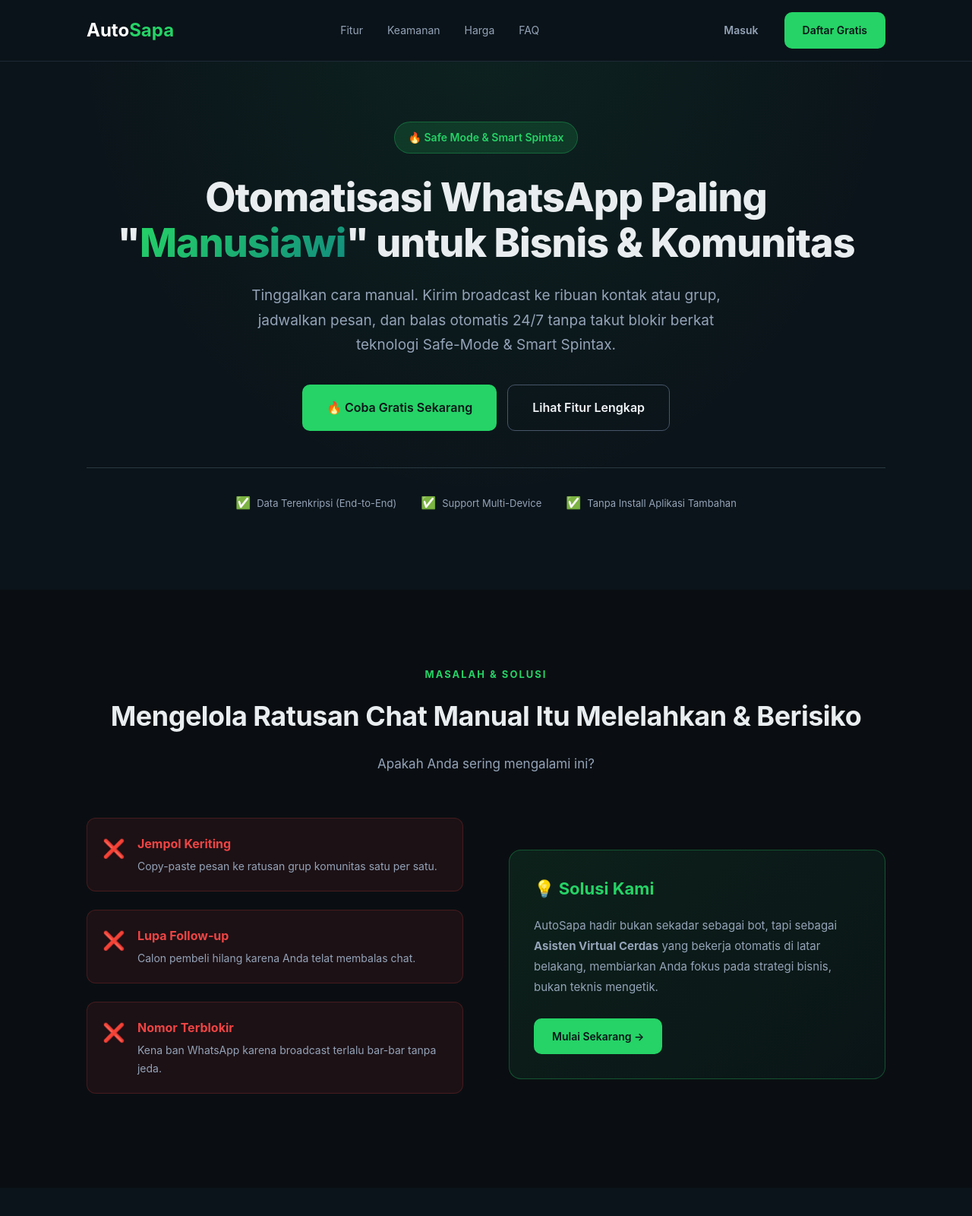
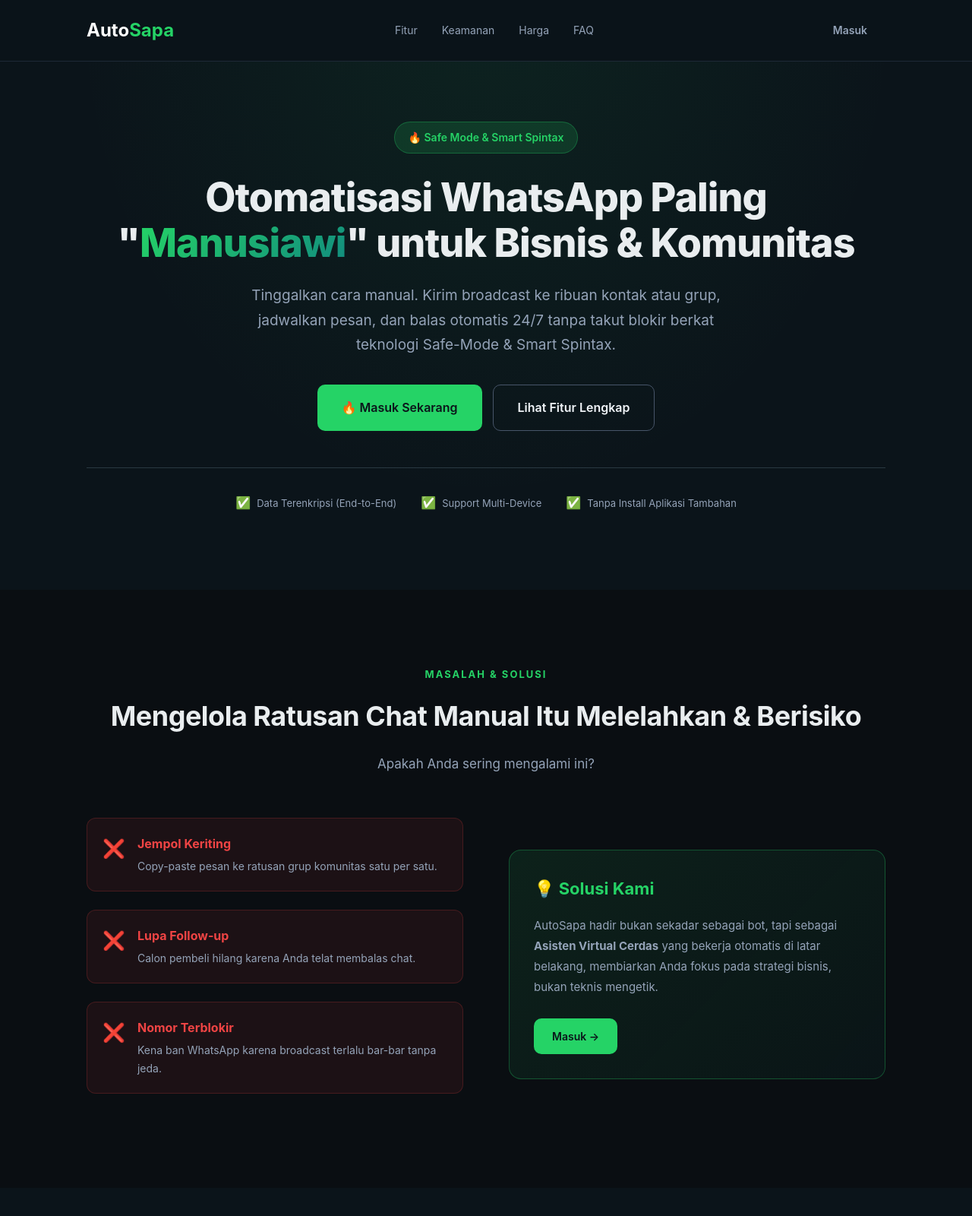
Before and after one commit to Moc1703/autosapa, a website: page public/landing.html in a window 1280 px wide. Shown: the top 1600 px of the page at 76% size. Drawn offline with Linux system fonts and the light colour scheme.

Commit message:
feat: temporarily disable registration buttons

```diff
--- a/public/landing.html
+++ b/public/landing.html
@@ -1047,7 +1047,8 @@
             </div>
             <div class="nav-buttons">
                 <a href="/login" class="btn btn-ghost">Masuk</a>
-                <a href="/register" class="btn btn-primary">Daftar Gratis</a>
+                <!-- Registration temporarily disabled -->
+                <!-- <a href="/register" class="btn btn-primary">Daftar Gratis</a> -->
             </div>
         </div>
     </nav>
@@ -1060,7 +1061,9 @@
             <p class="hero-subtitle">Tinggalkan cara manual. Kirim broadcast ke ribuan kontak atau grup, jadwalkan
                 pesan, dan balas otomatis 24/7 tanpa takut blokir berkat teknologi Safe-Mode & Smart Spintax.</p>
             <div class="hero-buttons">
-                <a href="/register" class="btn btn-primary btn-lg">🔥 Coba Gratis Sekarang</a>
+                <!-- Registration temporarily disabled -->
+                <!-- <a href="/register" class="btn btn-primary btn-lg">🔥 Coba Gratis Sekarang</a> -->
+                <a href="/login" class="btn btn-primary btn-lg">🔥 Masuk Sekarang</a>
                 <a href="#features" class="btn btn-outline btn-lg">Lihat Fitur Lengkap</a>
             </div>
 
@@ -1111,7 +1114,9 @@
                         yang bekerja otomatis di latar belakang, membiarkan Anda fokus pada strategi bisnis, bukan
                         teknis mengetik.</p>
                     <br>
-                    <a href="/register" class="btn btn-primary">Mulai Sekarang →</a>
+                    <!-- Registration temporarily disabled -->
+                    <!-- <a href="/register" class="btn btn-primary">Mulai Sekarang →</a> -->
+                    <a href="/login" class="btn btn-primary">Masuk →</a>
                 </div>
             </div>
         </div>
@@ -1298,8 +1303,10 @@
                     <li><span class="check">✓</span> Akses Update Fitur Masa Depan</li>
                 </ul>
 
-                <a href="/register" class="btn btn-primary btn-lg" style="width: 100%;">Daftar & Amankan Harga
-                    Sekarang</a>
+                <!-- Registration temporarily disabled -->
+                <!-- <a href="/register" class="btn btn-primary btn-lg" style="width: 100%;">Daftar & Amankan Harga
+                    Sekarang</a> -->
+                <a href="/login" class="btn btn-primary btn-lg" style="width: 100%;">Masuk Sekarang</a>
             </div>
         </div>
     </section>
@@ -1367,7 +1374,9 @@
                 <h2>Siap Meningkatkan Produktivitas Anda?</h2>
                 <p>Daftar sekarang dan mulai kelola grup WhatsApp dengan lebih efisien. Hemat waktu, tingkatkan omzet.
                 </p>
-                <a href="/register" class="btn btn-white btn-lg">Daftar Gratis Sekarang →</a>
+                <!-- Registration temporarily disabled -->
+                <!-- <a href="/register" class="btn btn-white btn-lg">Daftar Gratis Sekarang →</a> -->
+                <a href="/login" class="btn btn-white btn-lg">Masuk Sekarang →</a>
             </div>
         </div>
     </section>
```
Also changed, not shown: public/login.html (+2 -1 lines).
